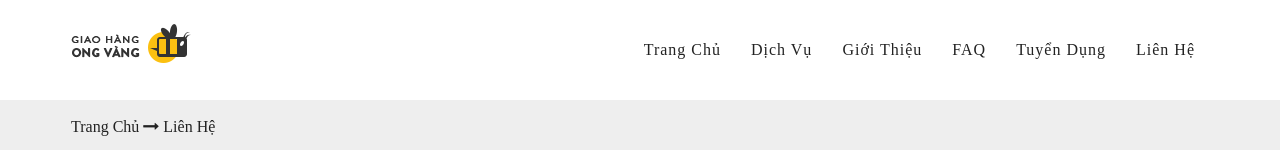
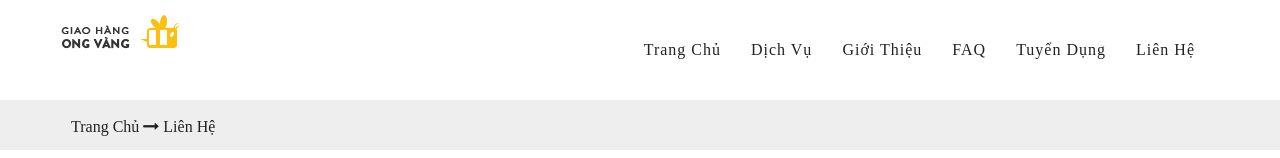
Before and after one commit to LinhNg9890/OngVang, a website: page app/partials/contact.html in a window 1280 px wide. Shown: the top 158 px of the page. Drawn offline with nearby package versions, Linux system fonts and the light colour scheme; some packages are replaced by stand-ins of ours; a web font is replaced by a local one.

Commit message:
add font and update css

```diff
--- a/app/partials/contact.html
+++ b/app/partials/contact.html
@@ -46,7 +46,7 @@
                     <span class="sr-only">Toggle navigation</span> Menu <i class="fa fa-bars"></i>
                 </button>
                 <a class="navbar-brand page-scroll link-logo" href="#page-top">
-                    <img class="no-scroll" src="../img/ongVangIcon-no-bg.png" alt=""><br>
+                    <img class="no-scroll" src="../img/icon-yellow-bee.png" alt=""><br>
                     <img class="yes-scroll" src="../img/ongvang-icon-scroll.png" alt=""><br>
                 </a>
             </div>
```
Also changed, not shown: app/partials/create-new-order.html (+1 -1 lines), app/partials/forgot-password.html (+1 -1 lines), app/partials/introduction.html (+1 -1 lines), app/partials/services.html (+1 -1 lines), app/partials/sign-in.html (+1 -1 lines), app/partials/sign-up.html (+1 -1 lines), app/img/icon-yellow-bee.png (added).
